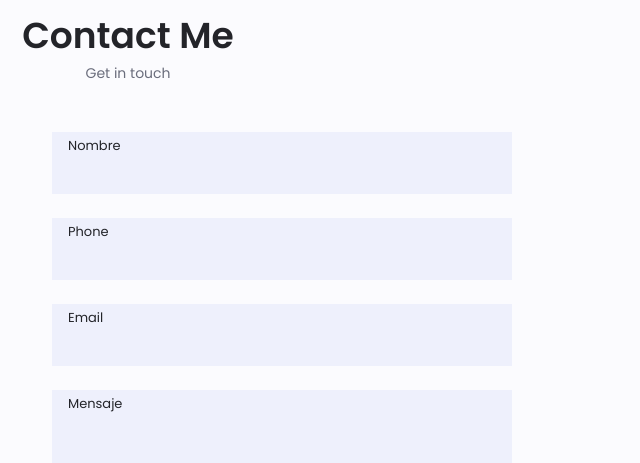
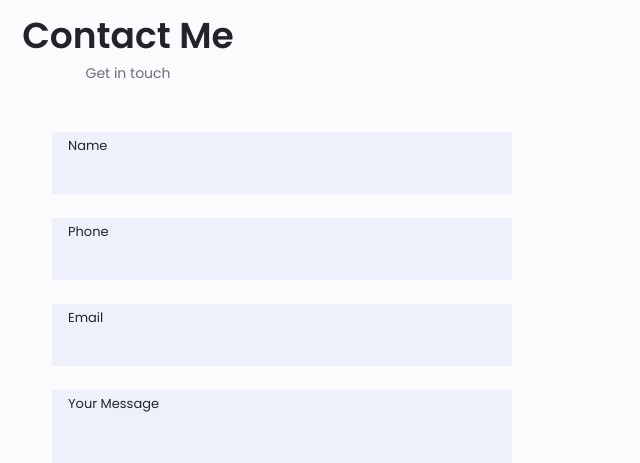
Before and after one commit to zeped418/Portfolio, a plain HTML site: page index.html in a window 1280 px wide. Shown: the part 4000-4463 px from the top of the page, 512-1152 px from the left. Drawn offline with nearby package versions, Linux system fonts and the light colour scheme.

Commit message:
se cambian labels en inglés

```diff
--- a/index.html
+++ b/index.html
@@ -773,7 +773,7 @@
                                 <i class="uil uil-exclamation-triangle warning__icon"></i>
                                 <span class="contact__subtitle" id="alert__text__name" style="color: red;"></span>
                             </div>
-                            <label for="input__name" class="contact__label">Nombre</label>
+                            <label for="input__name" class="contact__label">Name</label>
                             <input type="text" class="contact__input" id="input__name" required minlength="3"
                                 maxlength="50" autocomplete="name" name="name">
                         </div>
@@ -804,7 +804,7 @@
                                 <i class="uil uil-exclamation-triangle warning__icon"></i>
                                 <span class="contact__subtitle" id="alert__text__message" style="color: red;"></span>
                             </div>
-                            <label for="input__message" class="contact__label">Mensaje</label>
+                            <label for="input__message" class="contact__label">Your Message</label>
                             <textarea id="input__message" cols="0" rows="7" class="contact__input"
                                 name="message"></textarea>
                         </div>
```
